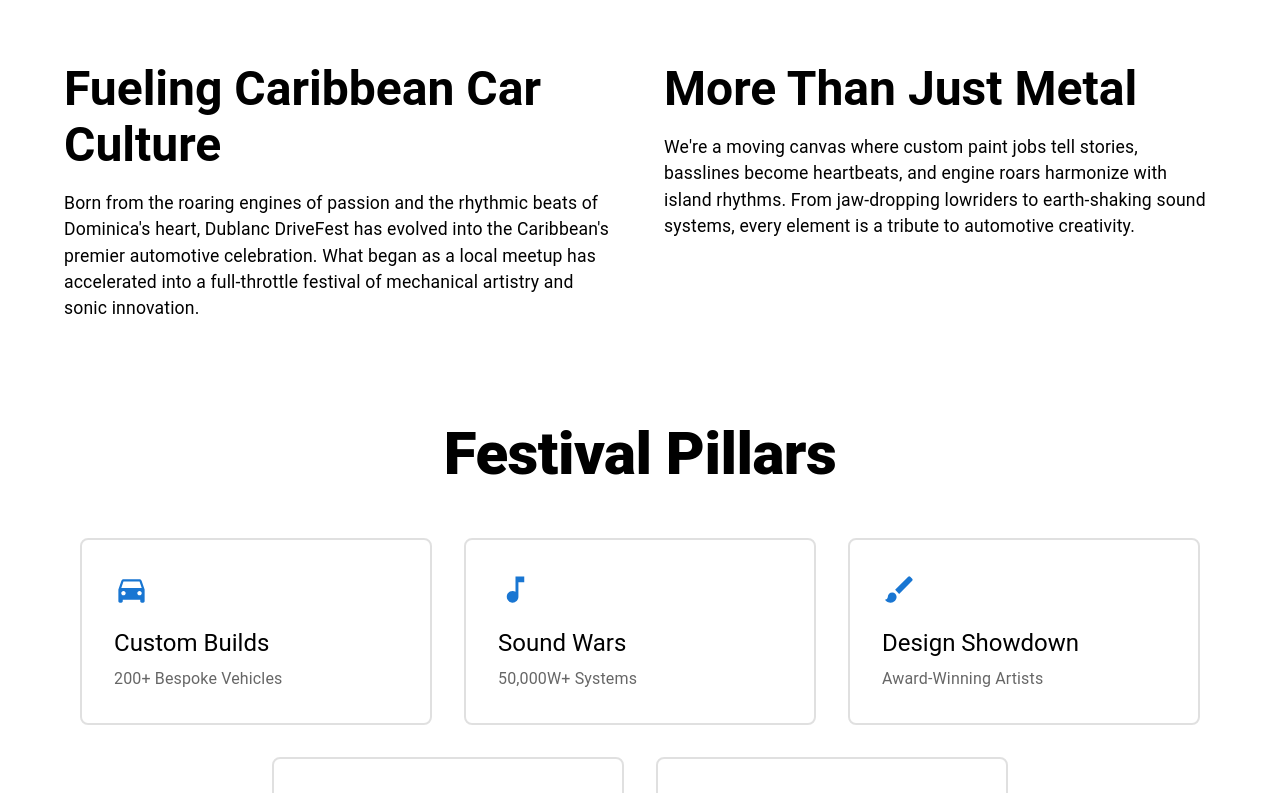
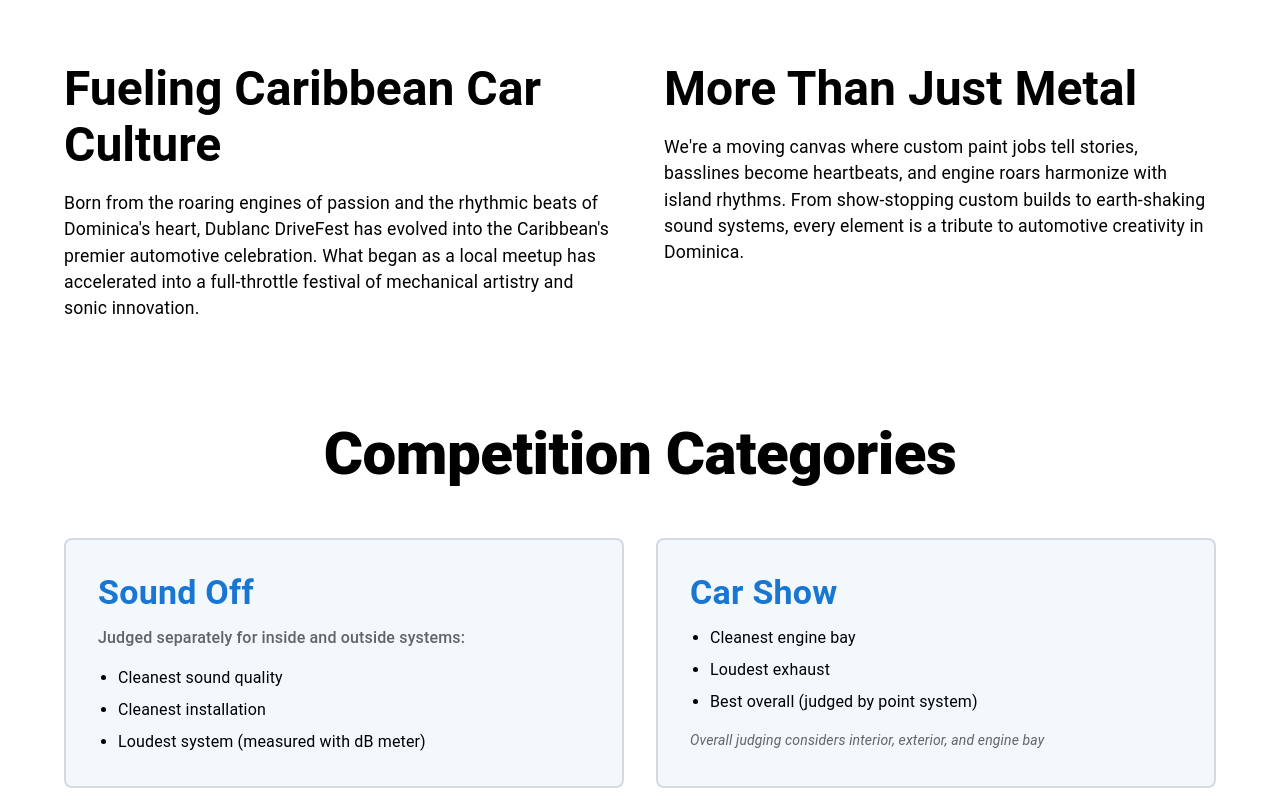
Before and after one commit to NewBeeD/DublancCarShow, a Next.js app: page /about in a window 1280 px wide. Shown: the part 320-1113 px from the top of the page. Built offline with nearby package versions, Linux system fonts and the light colour scheme.

Commit message:
Update: About Us Page information added

```diff
--- a/src/Components/Navigation/NavBar.tsx
+++ b/src/Components/Navigation/NavBar.tsx
@@ -9,25 +9,23 @@ import IconButton from '@mui/material/IconButton';
 import MenuIcon from '@mui/icons-material/Menu';
 import Menu from '@mui/material/Menu';
 import MenuItem from '@mui/material/MenuItem';
-
 import { useRouter } from 'next/navigation'
 
 export default function NavBar() {
-  // Explicitly type the anchorEl state as HTMLElement | null
   const [anchorEl, setAnchorEl] = React.useState<HTMLElement | null>(null);
   const open = Boolean(anchorEl);
+  const router = useRouter();
 
-  const router = useRouter()
-
-  // Add type annotation for the event parameter
   const handleMenuOpen = (event: React.MouseEvent<HTMLElement>) => {
     setAnchorEl(event.currentTarget);
   };
 
-  const handleMenuClose = (page: string) => {
+  // New: Only close the menu (no navigation)
+  const handleMenuClose = () => {
     setAnchorEl(null);
-    router.push(`/${page}`)
   };
+
+
 
   return (
     <Box>
@@ -61,18 +59,17 @@ export default function NavBar() {
                 'aria-labelledby': 'menu-button',
               }}
             >
-              <MenuItem onClick={() => handleMenuClose('')}>Home</MenuItem>
-              <MenuItem onClick={() => handleMenuClose('about')}>About</MenuItem>
-              <MenuItem onClick={() => handleMenuClose('reistration')}>Registration</MenuItem>
-              <MenuItem onClick={() => handleMenuClose('briefing')}>Briefing</MenuItem>
-
+              {/* Updated: Use navigation handler for items */}
+              <MenuItem onClick={() => router.push('/')}>Home</MenuItem>
+              <MenuItem onClick={() => router.push('/about')}>About</MenuItem>
+              <MenuItem onClick={() => router.push('/registration')}>Registration</MenuItem>
+              <MenuItem onClick={() => router.push('/briefing')}>Briefing</MenuItem>
             </Menu>
           </div>
 
           <Typography variant="h6" component="div">
             DriveFest
           </Typography>
-
         </Toolbar>
       </AppBar>
     </Box>
--- a/src/app/about/page.tsx
+++ b/src/app/about/page.tsx
@@ -45,15 +45,67 @@ export default function AboutPage() {
               </Typography>
               <Typography paragraph sx={{ fontSize: '1.1rem' }}>
                 We're a moving canvas where custom paint jobs tell stories, basslines become heartbeats,
-                and engine roars harmonize with island rhythms. From jaw-dropping lowriders to
-                earth-shaking sound systems, every element is a tribute to automotive creativity.
+                and engine roars harmonize with island rhythms. From show-stopping custom builds to
+                earth-shaking sound systems, every element is a tribute to automotive creativity in Dominica.
+              </Typography>
+            </Box>
+          </Stack>
+        </Box>
+
+        {/* NEW: Competition Categories Section */}
+        <Box mb={10}>
+          <Typography variant="h2" align="center" gutterBottom sx={{ mb: 6, fontWeight: 900 }}>
+            Competition Categories
+          </Typography>
+          <Stack direction={{ xs: 'column', md: 'row' }} spacing={4}>
+            {/* Sound Off Category */}
+            <Box sx={{
+              flex: 1,
+              p: 4,
+              border: '2px solid',
+              borderColor: 'divider',
+              borderRadius: 2,
+              backgroundColor: 'rgba(25, 118, 210, 0.05)'
+            }}>
+              <Typography variant="h4" color="primary" gutterBottom sx={{ fontWeight: 700 }}>
+                Sound Off
+              </Typography>
+              <Typography variant="body1" paragraph sx={{ fontWeight: 500, color: 'text.secondary' }}>
+                Judged separately for inside and outside systems:
+              </Typography>
+              <Box component="ul" sx={{ pl: 2.5, typography: 'body1' }}>
+                <Typography component="li" sx={{ mb: 1 }}>Cleanest sound quality</Typography>
+                <Typography component="li" sx={{ mb: 1 }}>Cleanest installation</Typography>
+                <Typography component="li">Loudest system (measured with dB meter)</Typography>
+              </Box>
+            </Box>
+
+            {/* Car Show Category */}
+            <Box sx={{
+              flex: 1,
+              p: 4,
+              border: '2px solid',
+              borderColor: 'divider',
+              borderRadius: 2,
+              backgroundColor: 'rgba(25, 118, 210, 0.05)'
+            }}>
+              <Typography variant="h4" color="primary" gutterBottom sx={{ fontWeight: 700 }}>
+                Car Show
+              </Typography>
+              <Box component="ul" sx={{ pl: 2.5, typography: 'body1' }}>
+                <Typography component="li" sx={{ mb: 1 }}>Cleanest engine bay</Typography>
+                <Typography component="li" sx={{ mb: 1 }}>Loudest exhaust</Typography>
+                <Typography component="li">Best overall (judged by point system)</Typography>
+              </Box>
+              <Typography variant="body2" sx={{ mt: 2, fontStyle: 'italic', color: 'text.secondary' }}>
+                Overall judging considers interior, exterior, and engine bay
               </Typography>
             </Box>
           </Stack>
         </Box>
 
         {/* Event Highlights */}
-        <Box mb={10}>
+        {/* <Box mb={10}>
           <Typography variant="h2" align="center" gutterBottom sx={{ mb: 6, fontWeight: 900 }}>
             Festival Pillars
           </Typography>
@@ -94,7 +146,7 @@ export default function AboutPage() {
               </Box>
             ))}
           </Box>
-        </Box>
+        </Box> */}
 
         {/* Organizers Section */}
         <Box textAlign="center" mb={10}>
@@ -113,15 +165,12 @@ export default function AboutPage() {
 
         {/* CTA Section */}
         <Box textAlign="center">
-
-
           <Button
             component="a"
             href='https://docs.google.com/forms/d/e/1FAIpQLSeDF9XjWOUC5D22Ggd8iWKdcMC73H_fM2HBOnQHXPh5jZUqMg/viewform?usp=header'
             target="_blank"
             rel="noopener noreferrer"
             variant='contained'
-
             sx={{
               px: 6,
               py: 2,
@@ -134,8 +183,6 @@ export default function AboutPage() {
           >
             Register Today
           </Button>
-
-
 
           <Box mt={4}>
             <IconButton color="primary" sx={{ mx: 1 }}>
```
Lines whose indentation alone changed are shown as unchanged.
